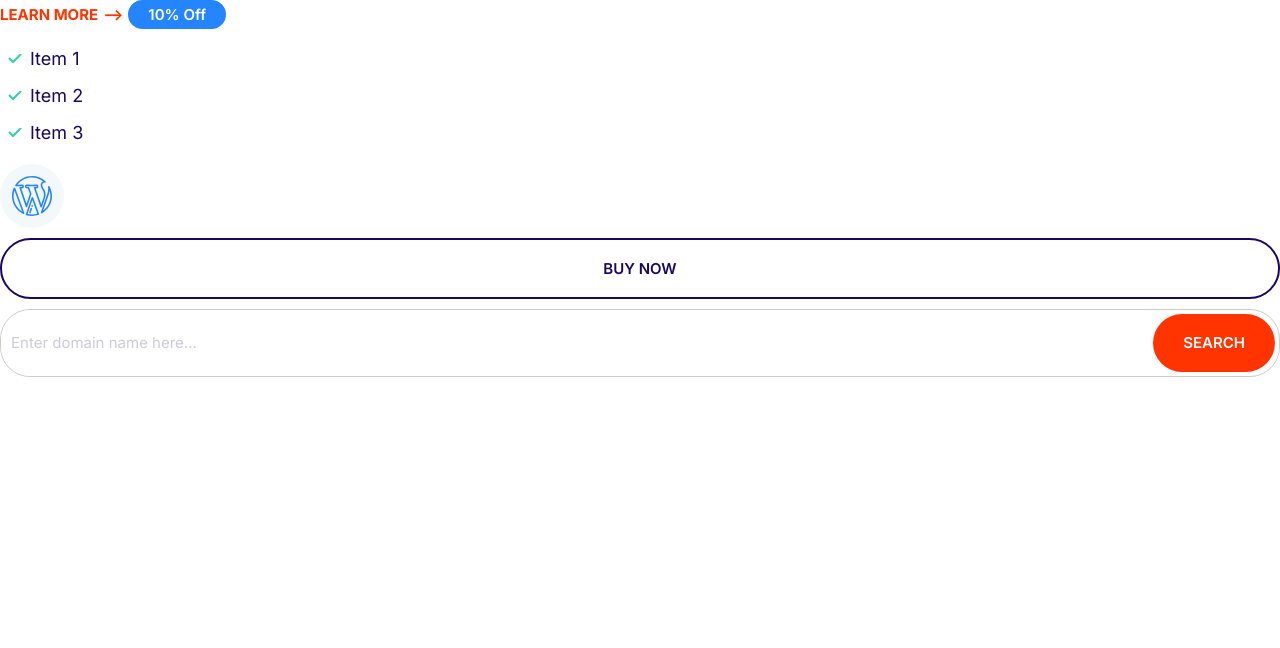
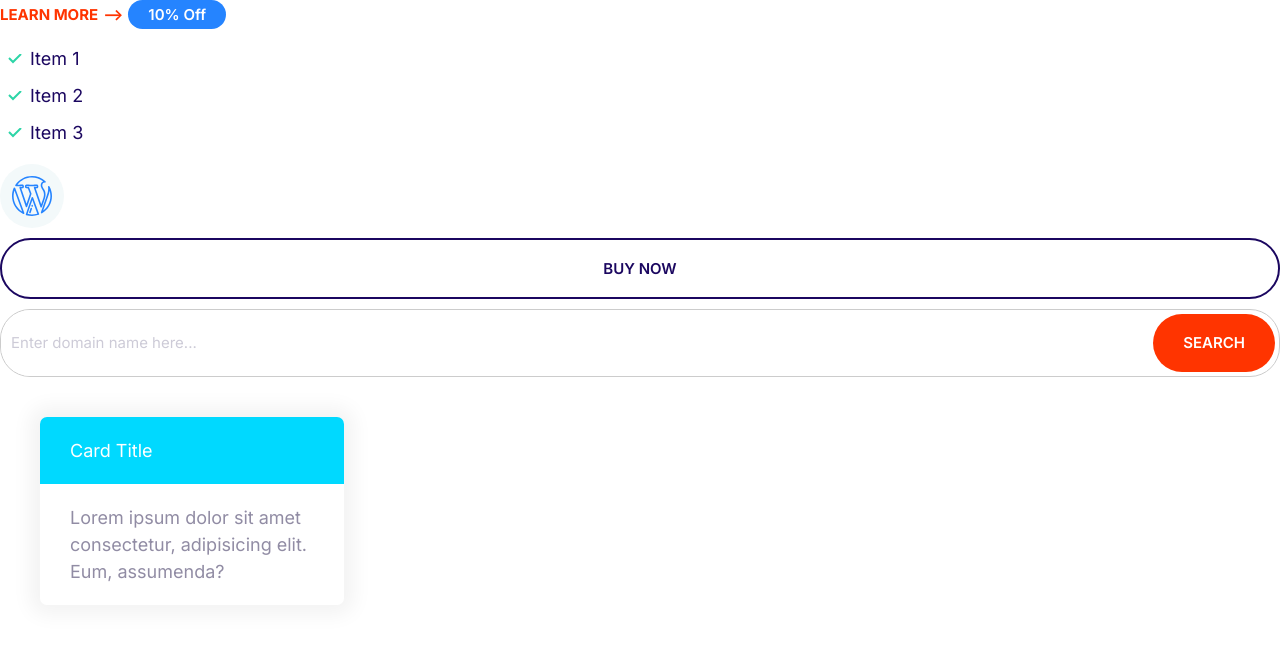
Before and after one commit to Solobrad/Nickefy_Cloud_hosting, a plain HTML site: page index.html in a window 1280 px wide. Drawn offline with Linux system fonts and the light colour scheme.

Commit message:
Adding Cards

```diff
--- a/CSS/styles.css
+++ b/CSS/styles.css
@@ -278,3 +278,25 @@ body {
     font-size: 1.5rem;
   }
 }
+
+/* Cards */
+.card {
+  border-radius: 7px;
+  box-shadow: 0 0 20px 10px #f3f3f3;
+  overflow: hidden;
+}
+
+.card__header,
+.card__body {
+  padding: 2rem 3rem;
+}
+
+.card--primary .card__header {
+  background: var(--color-primary);
+  color: #fff;
+}
+
+.card--secondary .card__header {
+  background: var(--color-secondary);
+  color: #fff;
+}
--- a/index.html
+++ b/index.html
@@ -34,5 +34,15 @@
       />
       <button class="btn btn--accent">Search</button>
     </div>
+
+    <div style="width: 30%; padding: 4rem">
+      <div class="card card--secondary">
+        <header class="card__header">Card Title</header>
+        <div class="card__body">
+          Lorem ipsum dolor sit amet consectetur, adipisicing elit. Eum,
+          assumenda?
+        </div>
+      </div>
+    </div>
   </body>
 </html>
```
Also changed, not shown: components/cards.html (added, +8 -0 lines).
